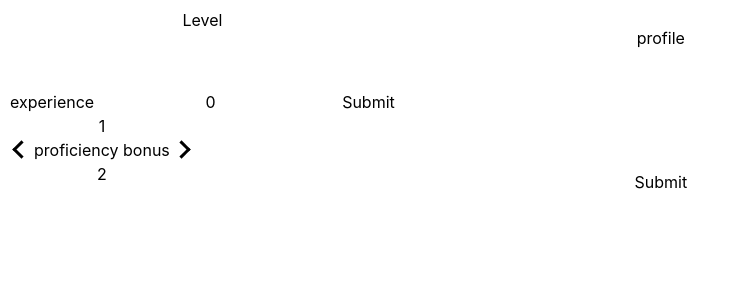
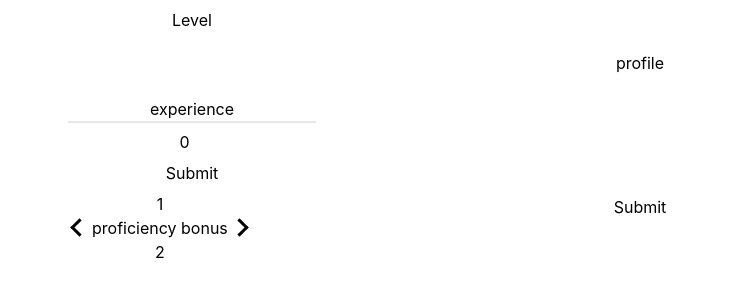
Before and after one commit to G-bot987/NextDnDCharacterManager, a Next.js app: page /components/buildcharactercomponents/cardcomponents/Profile in a window 1280 px wide. Shown: the top 300 px of the page, without its empty margins (0-739 px from the left). Built offline with nearby package versions, Linux system fonts and the light colour scheme.

Commit message:
lv caro/card styling

```diff
--- a/pages/components/buildcharactercomponents/cardcomponents/Profile.tsx
+++ b/pages/components/buildcharactercomponents/cardcomponents/Profile.tsx
@@ -75,9 +75,14 @@ export default function Profile(Props: profileInterface) {
       <div className=" min-w-[30%] flex flex-col items-center space-y-8 pt-2 pb-2 ">
         <div className="">Level</div>
         <div className=" flex flex-col justify-around min-w-[45%] border-solid border-white rounded-lg border-2 py-6 px-2">
-          <div className="text-left flex flex-col text-center justify-between">
-            <form onSubmit={handleSubmit}>
-              <label htmlFor={xpname[3]}>{xpname[3]}</label>
+          <div className="text-left flex flex-col text-center min-h-[70%]">
+            <form
+              onSubmit={handleSubmit}
+              className="flex flex-col justify-evenly min-h-[100%] "
+            >
+              <label htmlFor={xpname[3]} className="border-solid border-b-2">
+                {xpname[3]}
+              </label>
               <input
                 className="text-center"
                 type="number"
@@ -88,7 +93,10 @@ export default function Profile(Props: profileInterface) {
                 value={xpValue}
                 onChange={(e: any) => SetXpValue(e.target.value)}
               />
-              <input type="submit" />
+              <input
+                type="submit"
+                className="rounded-full bg-white text-black"
+              />
             </form>
           </div>
           <div className=" flex flex-row min-w-full">
@@ -110,7 +118,7 @@ export default function Profile(Props: profileInterface) {
           </div>
         </div>
       </div>
-      <div className="flex flex-col justify-center text-center min-w-fit space-y-8 pt-2 pb-2">
+      <div className="flex flex-col justify-center text-center min-w-fit space-y-8 pt-2 pb-2 min-h-full">
         <div className="justify-center">profile</div>
 
         <form
```
